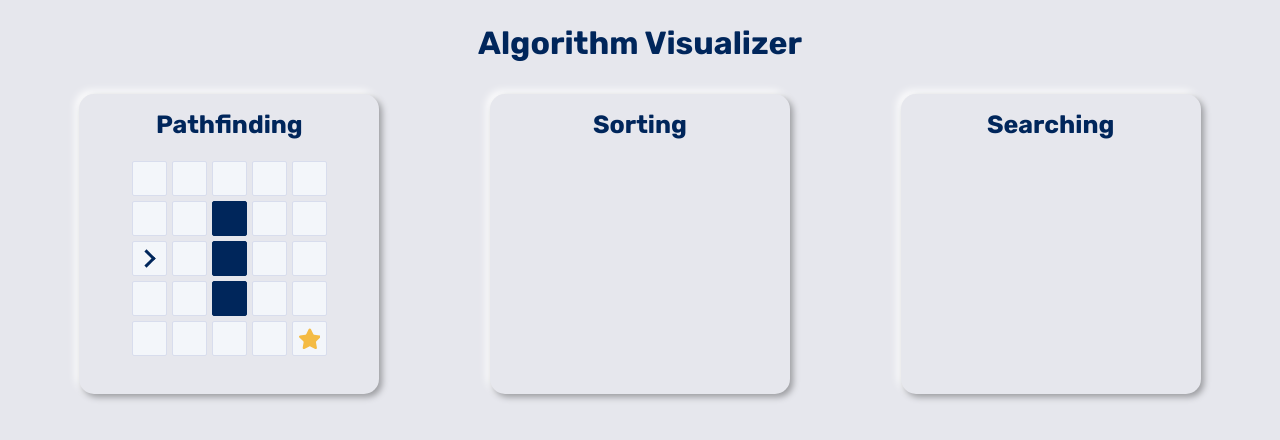
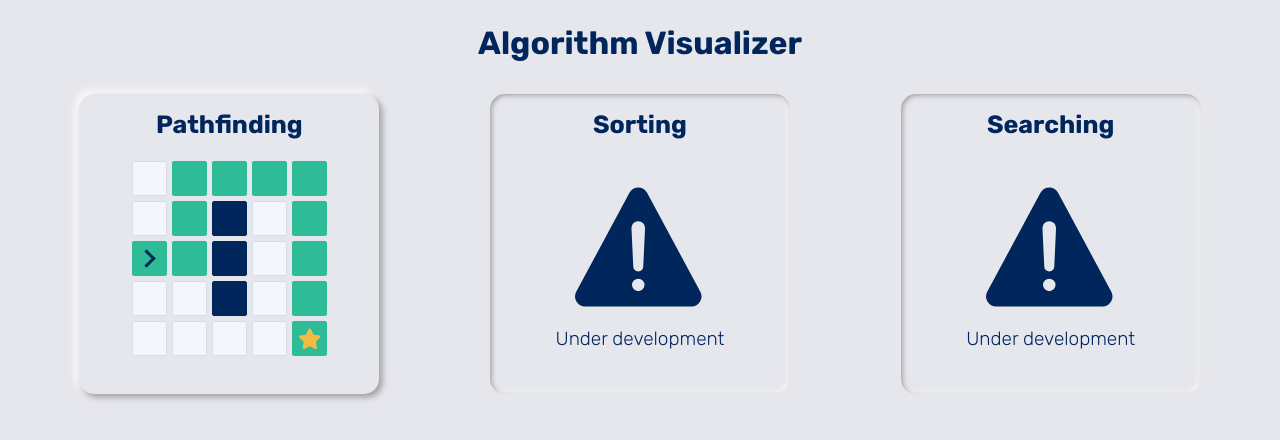
Before and after one commit to totokunaga/totokunaga-web, a Next.js app: page /algorithms in a window 1280 px wide. Shown: the top 440 px of the page. Built offline with nearby package versions, Linux system fonts and the light colour scheme.

Commit message:
Added mini animation

```diff
--- /dev/null
+++ b/src/components/algorithms/MiniAnime/MiniPathfinding.tsx
@@ -0,0 +1,89 @@
+import { initMatrix } from "@utils/functions";
+import { BLOCKED_2, cellMap, EMPTY_0, PATH_3 } from "@utils/types";
+import { useEffect, useState } from "react";
+import { Cell } from "../pathfinding";
+
+const gridSize = 5;
+const startAnimationOffset = 500;
+const restartAnimationOffset = 1500;
+const animationSpeed = 250;
+const cellAnimationOrder: {
+  r: number;
+  c: number;
+  cellType: number;
+  additionalTimeout?: number;
+}[] = [
+  { r: 1, c: 2, cellType: BLOCKED_2 },
+  { r: 2, c: 2, cellType: BLOCKED_2 },
+  { r: 3, c: 2, cellType: BLOCKED_2 },
+  { r: 2, c: 0, cellType: PATH_3, additionalTimeout: 500 },
+  { r: 2, c: 1, cellType: PATH_3 },
+  { r: 1, c: 1, cellType: PATH_3 },
+  { r: 0, c: 1, cellType: PATH_3 },
+  { r: 0, c: 2, cellType: PATH_3 },
+  { r: 0, c: 3, cellType: PATH_3 },
+  { r: 0, c: 4, cellType: PATH_3 },
+  { r: 1, c: 4, cellType: PATH_3 },
+  { r: 2, c: 4, cellType: PATH_3 },
+  { r: 3, c: 4, cellType: PATH_3 },
+  { r: 4, c: 4, cellType: PATH_3 },
+];
+
+export const MiniPathfinding: React.FC = () => {
+  const [grid, setGrid] = useState(initMatrix(gridSize, gridSize, EMPTY_0));
+  const [doneAnimation, setDoneAnimation] = useState(false);
+
+  useEffect(() => {
+    if (doneAnimation) {
+      setTimeout(() => {
+        setGrid(initMatrix(gridSize, gridSize, EMPTY_0));
+        setDoneAnimation(false);
+      }, restartAnimationOffset);
+    } else {
+      let extraTimeout = 0;
+      cellAnimationOrder.forEach(({ r, c, cellType, additionalTimeout }, i) => {
+        extraTimeout += additionalTimeout || 0;
+        setTimeout(() => {
+          grid[r][c] = cellType;
+          setGrid([...grid]);
+          if (i === cellAnimationOrder.length - 1) {
+            setDoneAnimation(true);
+          }
+        }, startAnimationOffset + animationSpeed * i + extraTimeout);
+      });
+    }
+  }, [doneAnimation]);
+
+  return (
+    <div
+      style={{
+        display: "flex",
+        flexDirection: "column",
+        justifyContent: "center",
+        alignItems: "center",
+        flexGrow: 1,
+      }}
+    >
+      {grid.map((row, r) => (
+        <div key={r} style={{ display: "flex" }}>
+          {row.map((value, c) => {
+            const isStart = r === 2 && c == 0;
+            const isEnd = r === 4 && c == 4;
+            return (
+              <Cell
+                key={c}
+                status={cellMap[value]}
+                isStart={isStart}
+                isEnd={isEnd}
+                size={"min(10vw, 35px)"}
+                cursor={"pointer"}
+                margin={2.5}
+                disabled={true}
+              />
+            );
+          })}
+        </div>
+      ))}
+    </div>
+  );
+};
--- /dev/null
+++ b/src/components/algorithms/MiniAnime/index.ts
@@ -0,0 +1 @@
+export * from "./MiniPathfinding";
--- a/src/components/algorithms/Panel/Panel.tsx
+++ b/src/components/algorithms/Panel/Panel.tsx
@@ -1,24 +1,64 @@
 import { ReactNode, useMemo } from "react";
 import neumorphic from "@styles/neumorphic.module.scss";
 import style from "./panel.module.scss";
+import defaultStyle from "@styles/default.module.scss";
+import { Icon } from "@components/common";
 
 type PanelProp = {
   title: string;
   onClick?: () => void;
   component?: ReactNode;
+  disabled?: boolean;
 };
 
-export const Panel: React.FC<PanelProp> = ({ title, onClick, component }) => {
+export const Panel: React.FC<PanelProp> = ({
+  title,
+  onClick,
+  component,
+  disabled,
+}) => {
   const className = useMemo(() => {
     const classes = [neumorphic.root, style.panel];
+    if (disabled) classes.push(neumorphic.down);
     return classes.join(" ");
   }, []);
 
   return (
-    <div className={className} onClick={onClick}>
+    <div
+      className={className}
+      onClick={onClick}
+      style={{ cursor: !disabled ? "pointer" : "default" }}
+    >
       <div style={{ display: "flex", flexDirection: "column" }}>
-        <h4 style={{ textAlign: "center" }}>{title}</h4>
-        {component}
+        <h4
+          style={{
+            textAlign: "center",
+            color: disabled ? defaultStyle.greyLight3 : undefined,
+          }}
+        >
+          {title}
+        </h4>
+        {!disabled ? (
+          component
+        ) : (
+          <div
+            style={{
+              flexGrow: 1,
+              display: "flex",
+              flexDirection: "column",
+              justifyContent: "center",
+              alignItems: "center",
+            }}
+          >
+            <Icon
+              icon={"warning"}
+              width={"10rem"}
+              height={"10rem"}
+              fill={defaultStyle.greyLight3}
+            />
+            <p style={{ color: defaultStyle.greyLight3 }}>Under development</p>
+          </div>
+        )}
       </div>
     </div>
   );
--- a/src/components/algorithms/index.ts
+++ b/src/components/algorithms/index.ts
@@ -1 +1,2 @@
 export * from "./pathfinding";
+export * from "./MiniAnime";
--- a/src/components/algorithms/pathfinding/Cell/Cell.tsx
+++ b/src/components/algorithms/pathfinding/Cell/Cell.tsx
@@ -20,6 +20,7 @@ export const Cell: React.FC<CellProp> = ({
 }) => {
   const cellClassName = useMemo(() => {
     const classes = [style.cell, style[status]];
+    if (disabled) classes.push(style.disabled);
     return classes.join(" ");
   }, [status]);
 
--- a/src/components/common/Icon/Icon.tsx
+++ b/src/components/common/Icon/Icon.tsx
@@ -6,6 +6,7 @@ import PlayIcon from "@assets/play.svg";
 import TrashBinIcon from "@assets/trash-bin.svg";
 import RocketIcon from "@assets/rocket-outline.svg";
 import CloseIcon from "@assets/close.svg";
+import WarningIcon from "@assets/warning.svg";
 
 type IconType =
   | "star"
@@ -14,6 +15,7 @@ type IconType =
   | "sharp-setting"
   | "trash-bin"
   | "close"
+  | "warning"
   | "rocket";
 
 type AnimationType = "rotate" | "shake";
@@ -26,6 +28,7 @@ const Icons: Record<IconType, any> = {
   "trash-bin": TrashBinIcon,
   rocket: RocketIcon,
   close: CloseIcon,
+  warning: WarningIcon,
 };
 
 type IconProp = {
--- a/src/pages/algorithms/index.tsx
+++ b/src/pages/algorithms/index.tsx
@@ -1,50 +1,12 @@
-import { Cell } from "@components/algorithms";
+import { MiniPathfinding } from "@components/algorithms";
 import { Panel } from "@components/algorithms/Panel";
 import { MyHead } from "@components/common";
 import defaultStyle from "@styles/default.module.scss";
 import { pages, paths } from "@utils/constants";
-import { initMatrix } from "@utils/functions";
-import { BLOCKED, EMPTY } from "@utils/types";
 import { useRouter } from "next/router";
-import { useMemo } from "react";
 
 const { pathfinding } = paths;
 const { algorithms } = pages;
-
-const MiniGrid: React.FC = () => {
-  const matrix = useMemo(() => initMatrix(5, 5, 0), []);
-
-  return (
-    <div
-      style={{
-        display: "flex",
-        flexDirection: "column",
-        justifyContent: "center",
-        alignItems: "center",
-        flexGrow: 1,
-      }}
-    >
-      {matrix.map((row, r) => (
-        <div style={{ display: "flex" }}>
-          {row.map((col, c) => {
-            const isStart = r === 2 && c == 0;
-            const isEnd = r === 4 && c == 4;
-            return (
-              <Cell
-                status={c === 2 && r > 0 && r < 4 ? BLOCKED : EMPTY}
-                isStart={isStart}
-                isEnd={isEnd}
-                size={"min(10vw, 35px)"}
-                cursor={"default"}
-                margin={2.5}
-              />
-            );
-          })}
-        </div>
-      ))}
-    </div>
-  );
-};
 
 const AlgorithmIndex: React.FC = () => {
   const router = useRouter();
@@ -67,10 +29,10 @@ const AlgorithmIndex: React.FC = () => {
           <Panel
             title={"Pathfinding"}
             onClick={() => router.push(pathfinding)}
-            component={<MiniGrid />}
+            component={<MiniPathfinding />}
           />
-          <Panel title={"Sorting"} />
-          <Panel title={"Searching"} />
+          <Panel title={"Sorting"} disabled={true} />
+          <Panel title={"Searching"} disabled={true} />
         </div>
       </div>
     </>
--- a/src/styles/default.module.scss
+++ b/src/styles/default.module.scss
@@ -20,3 +20,13 @@
     align-items: unset;
   }
 }
+
+$greyLight1: #e6e7ed;
+$greyLight2: #9c9da1;
+$greyLight3: #6a6b6d;
+
+:export {
+  greyLigh1: $greyLight1;
+  greyLight2: $greyLight2;
+  greyLight3: $greyLight3;
+}
```
Also changed, not shown: src/assets/warning.svg (added).
